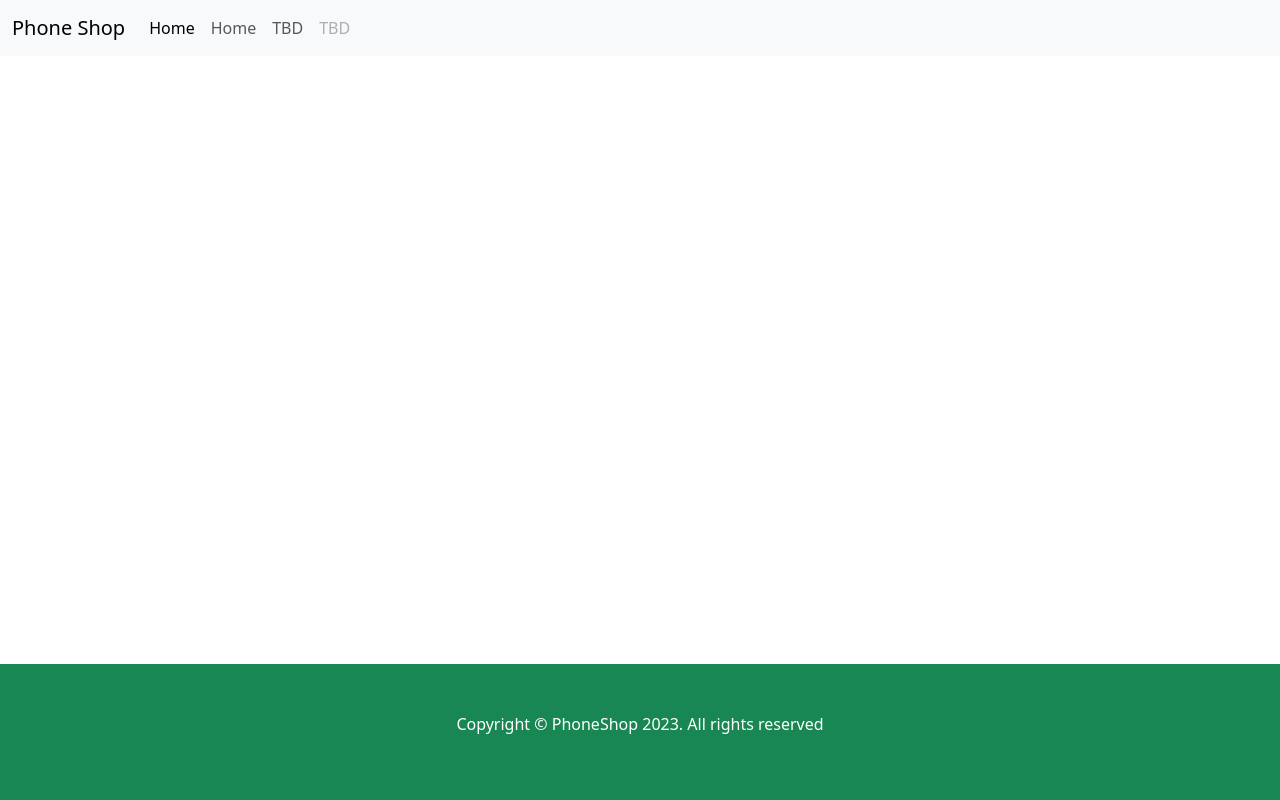
After one commit to mmunson94/Mmunson-P5-Phone-shop, a Django app: template phoneshop_main/website/templates/base.html in a window 1280 px wide. The commit adds this page. Run offline with Django 3.2, Linux system fonts and the light colour scheme; the template is opened without the code that fills it, so the values that code supplies are empty.

Commit message:
Dummy cards made on the index page and base html styled

```diff
--- /dev/null
+++ b/phoneshop_main/website/templates/base.html
@@ -0,0 +1,57 @@
+<!DOCTYPE html>
+<html lang="en">
+<head>
+    <meta charset="UTF-8">
+    <meta http-equiv="X-UA-Compatible" content="IE=edge">
+    <meta name="viewport" content="width=device-width, initial-scale=1.0">
+    <title>Document</title>
+
+    <link href="https://cdn.jsdelivr.net/npm/bootstrap@5.3.2/dist/css/bootstrap.min.css" rel="stylesheet"
+    integrity="sha384-T3c6CoIi6uLrA9TneNEoa7RxnatzjcDSCmG1MXxSR1GAsXEV/Dwwykc2MPK8M2HN" crossorigin="anonymous">
+</head>
+<header>
+    <nav class="navbar navbar-expand-lg bg-body-tertiary">
+        <div class="container-fluid">
+          <a class="navbar-brand" href="#">Phone Shop</a>
+          <button class="navbar-toggler" type="button" data-bs-toggle="collapse" data-bs-target="#navbarNav" aria-controls="navbarNav" aria-expanded="false" aria-label="Toggle navigation">
+            <span class="navbar-toggler-icon"></span>
+          </button>
+          <div class="collapse navbar-collapse" id="navbarNav">
+            <ul class="navbar-nav">
+              <li class="nav-item">
+                <a class="nav-link active" aria-current="page" href="#">Home</a>
+              </li>
+              <li class="nav-item">
+                <a class="nav-link" href="#">Home</a>
+              </li>
+              <li class="nav-item">
+                <a class="nav-link" href="#">TBD</a>
+              </li>
+              <li class="nav-item">
+                <a class="nav-link disabled" aria-disabled="true">TBD</a>
+              </li>
+            </ul>
+          </div>
+        </div>
+      </nav>
+    </header>
+
+<body>
+    {% block content %} {% endblock %}
+    <script src="https://cdn.jsdelivr.net/npm/bootstrap@5.3.2/dist/js/bootstrap.bundle.min.js"
+    integrity="sha384-C6RzsynM9kWDrMNeT87bh95OGNyZPhcTNXj1NW7RuBCsyN/o0jlpcV8Qyq46cDfL" crossorigin="anonymous"></script>
+
+    <script src="https://cdn.jsdelivr.net/npm/@popperjs/core@2.11.8/dist/umd/popper.min.js"
+    integrity="sha384-I7E8VVD/ismYTF4hNIPjVp/Zjvgyol6VFvRkX/vR+Vc4jQkC+hVqc2pM8ODewa9r" crossorigin="anonymous"></script>
+
+    <script src="https://cdn.jsdelivr.net/npm/bootstrap@5.3.2/dist/js/bootstrap.min.js"
+    integrity="sha384-BBtl+eGJRgqQAUMxJ7pMwbEyER4l1g+O15P+16Ep7Q9Q+zqX6gSbd85u4mG4QzX+" crossorigin="anonymous"></script>
+</body>
+
+<footer class="bg-success py-5 fixed-bottom">
+    <div class="container">
+        <p class="text-white m-o text-center" > Copyright &copy; PhoneShop 2023. All rights reserved </p>
+    </div>
+
+</footer>
+</html>
--- /dev/null
+++ b/phoneshop_main/website/templates/hero_header.html
@@ -0,0 +1,6 @@
+<div class="bg-success py-5">
+    <div class="text-white text-center">
+        <h1 class="d-flex justify-content-center">Shop in style</h1>
+        <p class="text-white-50">Welcome to he Phone Shop</p>
+    </div>
+</div>
```
Also changed, not shown: phoneshop_main/website/templates/index.html (+65 -1 lines).
